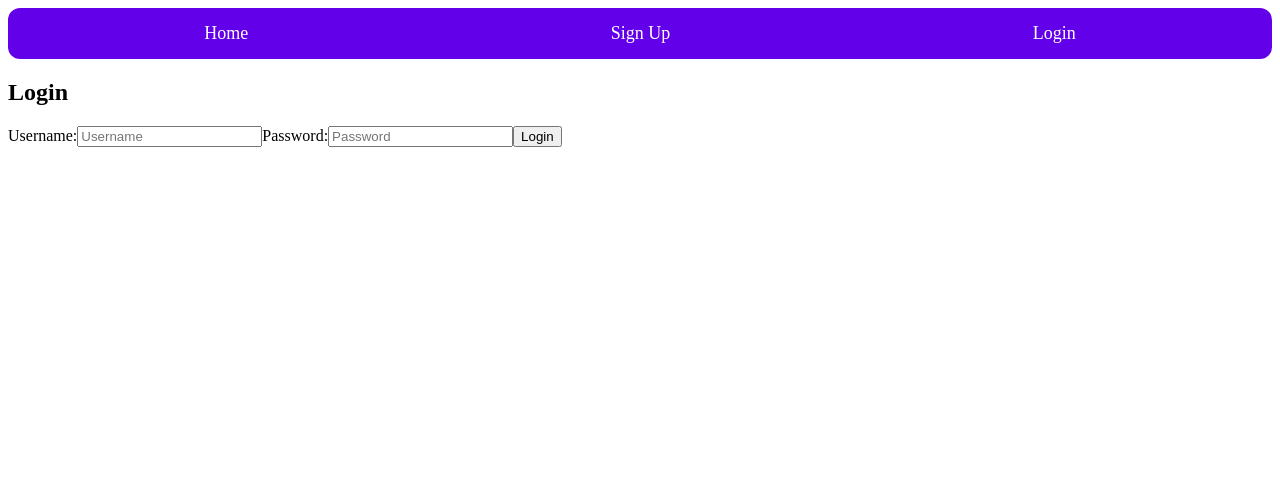
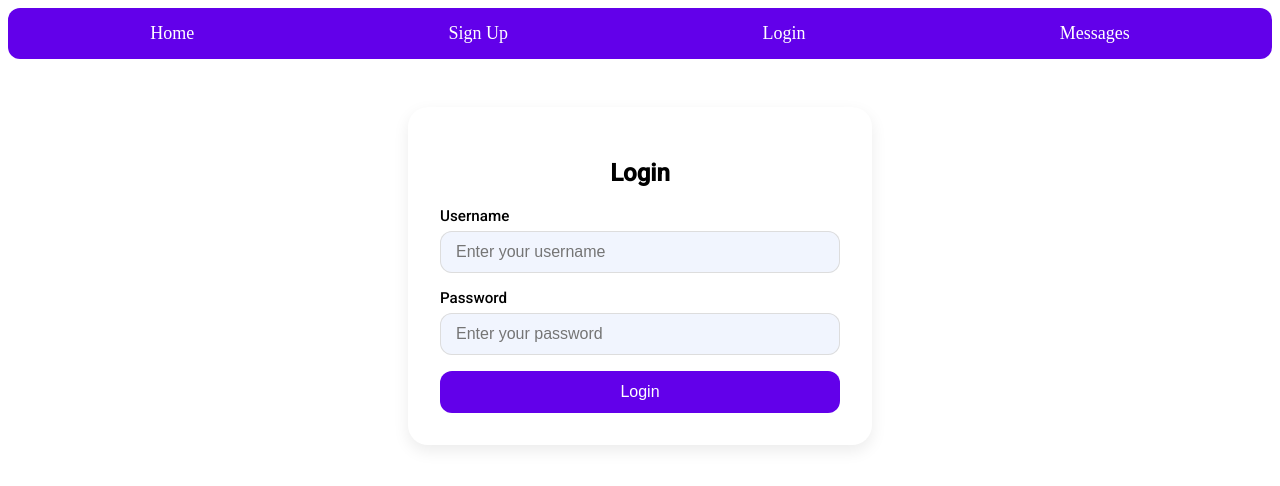
Before and after one commit to PaigeGrimes/NoStrays, a Vue app in the folder frontend/: page /login in a window 1280 px wide. Shown: the top 486 px of the page. Built offline with nearby package versions, Linux system fonts and the light colour scheme.

Commit message:
fixed login/signup with new backend

```diff
--- a/frontend/src/components/Navbar.vue
+++ b/frontend/src/components/Navbar.vue
@@ -3,6 +3,7 @@
     <router-link to="/" class="nav-link">Home</router-link>
     <router-link to="/signup" class="nav-link">Sign Up</router-link>
     <router-link to="/login" class="nav-link">Login</router-link>
+    <router-link to="/messages" class="nav-link">Messages</router-link>
     <router-link v-if="isAuthenticated" to="/dashboard" class="nav-link">Dashboard</router-link>
     <button v-if="isAuthenticated" class="nav-button" @click="logout">Logout</button>
   </nav>
--- a/frontend/src/views/Login.vue
+++ b/frontend/src/views/Login.vue
@@ -1,14 +1,28 @@
 <template>
-<div class="login-container">
+  <div class="auth-container">
     <h2>Login</h2>
- <form @submit.prevent="loginUser">
-   <label for="username">Username:</label>
-   <input v-model="username" placeholder="Username" required />
+    <form @submit.prevent="loginUser" class="auth-form">
+      <label for="username" class="auth-label">Username</label>
+      <input
+          v-model="username"
+          id="username"
+          type="text"
+          placeholder="Enter your username"
+          required
+          class="auth-input"
+      />
 
-   <label for="password">Password:</label>
-   <input v-model="password" type="password" placeholder="Password" required />
+      <label for="password" class="auth-label">Password</label>
+      <input
+          v-model="password"
+          id="password"
+          type="password"
+          placeholder="Enter your password"
+          required
+          class="auth-input"
+      />
 
-   <button type="submit">Login</button>
+      <button type="submit" class="auth-button">Login</button>
     </form>
   </div>
 </template>
@@ -32,12 +46,11 @@ methods: {
           password: this.password,
         });
 
-     // Example usage: store user ID & other data in localStorage
         localStorage.setItem('userId', response.data.userId);
         localStorage.setItem('accessLevel', response.data.accessLevel);
 
         alert('Logged in successfully');
-     // Redirect to message area or wherever
+        // Redirect as needed
       } catch (error: any) {
         console.error('Login failed:', error);
         alert(error.response?.data?.message || 'Login failed');
@@ -48,5 +61,68 @@ methods: {
 </script>
 
 <style scoped>
-/* Style to your heart’s content */
+@import url('https://fonts.googleapis.com/css2?family=Roboto:wght@400;500&display=swap');
+
+/* Container styled as a "card" */
+.auth-container {
+  max-width: 400px;
+  margin: 3rem auto;
+  padding: 2rem;
+  font-family: 'Roboto', sans-serif;
+  background: #fff;
+  border-radius: 20px;
+  box-shadow: 0 6px 16px rgba(0, 0, 0, 0.08);
+  text-align: center;
+}
+
+/* Form layout */
+.auth-form {
+  display: flex;
+  flex-direction: column;
+  margin-top: 1rem;
+}
+
+/* Labels above each input */
+.auth-label {
+  text-align: left;
+  margin-bottom: 6px;
+  font-weight: 500;
+  font-size: 0.95rem;
+}
+
+/* Inputs with subtle background color and round corners */
+.auth-input {
+  width: 92%;
+  padding: 12px 16px;
+  margin-bottom: 16px;
+  border: none;
+  border-radius: 12px;
+  background-color: #f1f5fe; /* Light bluish background */
+  font-size: 16px;
+  outline: none;
+  box-shadow: inset 0 0 0 1px #ddd;
+  transition: box-shadow 0.3s ease;
+}
+
+/* Highlight border on focus */
+.auth-input:focus {
+  box-shadow: inset 0 0 0 2px #6200ea;
+}
+
+/* Button with Material 3–inspired styling */
+.auth-button {
+  background-color: #6200ea;
+  color: #fff;
+  padding: 12px 16px;
+  border: none;
+  border-radius: 12px;
+  cursor: pointer;
+  font-size: 16px;
+  font-weight: 500;
+  transition: background-color 0.3s ease;
+}
+
+.auth-button:hover {
+  background-color: #3700b3;
+}
 </style>
--- a/frontend/src/views/Signup.vue
+++ b/frontend/src/views/Signup.vue
@@ -2,11 +2,23 @@
   <div class="auth-container">
     <h2>Sign Up</h2>
     <form @submit.prevent="handleSignup" class="auth-form">
+      <label>Username</label>
+      <input v-model="username" type="text" placeholder="Enter your username" required class="auth-input" />
+
       <label>Full Name</label>
       <input v-model="name" type="text" placeholder="Enter your full name" required class="auth-input" />
 
-      <label>Email</label>
-      <input v-model="email" type="email" placeholder="Enter your email" required class="auth-input" />
+      <label>Age</label>
+      <input v-model="age" type="number" placeholder="Enter your age" required class="auth-input" />
+
+      <label>Hobby</label>
+      <input v-model="hobby" type="text" placeholder="Enter your hobby" class="auth-input" />
+
+      <label>Town</label>
+      <input v-model="town" type="text" placeholder="Enter your town" required class="auth-input" />
+
+      <label>Bio</label>
+      <textarea v-model="bio" placeholder="Tell us about yourself" class="auth-input"></textarea>
 
       <label>Password</label>
       <input v-model="password" type="password" placeholder="Enter your password" required class="auth-input" />
@@ -21,35 +33,47 @@
 import { ref } from 'vue';
 import { useRouter } from 'vue-router';
 
+const username = ref('');
 const name = ref('');
-const email = ref('');
+const age = ref('');
+const hobby = ref('');
+const town = ref('');
+const bio = ref('');
 const password = ref('');
+
 const router = useRouter();
 
-// ✅ Debugging: Ensure button click is detected
+// Debugging: Ensure button click is detected
 const testClick = () => {
   console.log("Signup button clicked!");
 };
 
 const handleSignup = async () => {
-  console.log("Attempting signup with:", name.value, email.value, password.value);
+  console.log("Attempting signup with:", username.value, name.value, age.value, hobby.value, town.value, bio.value, password.value);
 
   try {
-    const res = await fetch('http://localhost:5000/api/register', {
+    const res = await fetch('http://localhost:5001/register', {
       method: 'POST',
       headers: { 'Content-Type': 'application/json' },
-      body: JSON.stringify({ name: name.value, email: email.value, password: password.value, role: 'volunteer' })
+      body: JSON.stringify({
+        username: username.value,
+        password: password.value,
+        name: name.value,
+        age: age.value,
+        hobby: hobby.value,
+        town: town.value,
+        bio: bio.value
+      })
     });
 
     const data = await res.json();
     console.log("Signup Response:", data);
 
     if (res.ok) {
-      localStorage.setItem('token', data.token);
-      localStorage.setItem('user', JSON.stringify(data.user));
-      router.push('/dashboard');
+      alert(`${data.message}. Your registration code is: ${data.code}`);
+      router.push('/'); // Redirect to login page
     } else {
-      alert(data.msg);
+      alert(data.message);
     }
   } catch (err) {
     console.error('Signup failed:', err);
@@ -77,7 +101,7 @@ const handleSignup = async () => {
 }
 
 .auth-input {
-  width: 100%;
+  width: 92%;
   padding: 12px;
   margin: 8px 0;
   border: 1px solid #ddd;
```
Also changed, not shown: 2 other files (tests, documents, lock files or other folders). Lines whose indentation alone changed are shown as unchanged.
